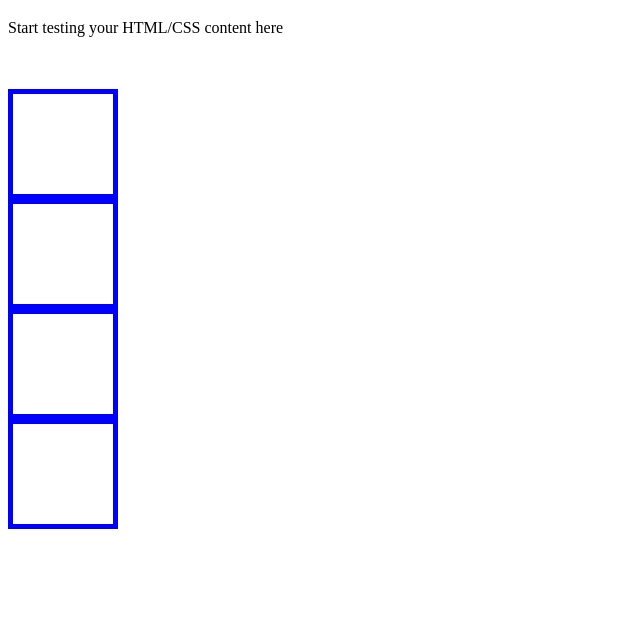
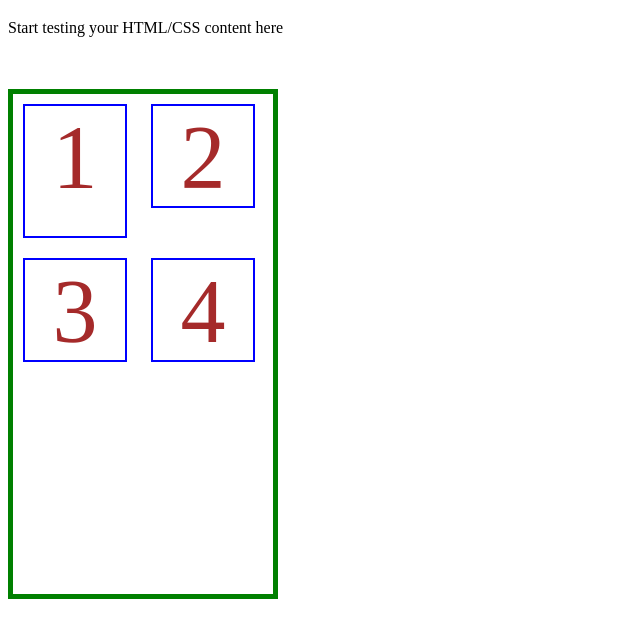
Before and after one commit to mrsantacruz86/testing, a plain HTML site: page index.html in a window 1280 px wide. Shown: the part 61-698 px from the top of the page, without its empty margins (0-640 px from the left). Drawn offline with Linux system fonts and the light colour scheme.

Commit message:
additions

```diff
--- a/index.html
+++ b/index.html
@@ -12,9 +12,12 @@
     <p>Start testing your HTML/CSS content here</p>
     <br>
     <br>
-    <div class="square" id="square1"></div>
-    <div class="square" id="square2"></div>
-    <div class="square" id="square3"></div>
-    <div class="square" id="square4"></div>
+    <div class="container">
+        <div class="square" id="square1">1</div>
+        <div class="square" id="square2">2</div>
+        <div class="square" id="square3">3</div>
+        <div class="square" id="square4">4</div>
+    </div>
+
 </body>
 </html>
--- a/style.css
+++ b/style.css
@@ -2,16 +2,35 @@
 
 .container{
     border: 5px solid green;
-    width: 500px;
+    width: 260px;
     height: 500px;
+    position: relative;
+    /* align-content: center; */
 }
 
 .square{
-    border: 5px solid blue;
+    display: inline-block;
+    border: 2px solid blue;
     background: transparent;
     width: 100px;
     height: 100px;
-    /* position: absolute; */
-    font-size: 80px;
+    position: relative;
+    font-size: 90px;
+    text-align: center;
     color: brown;
+    margin: 10px;
+
 }
+#square1{
+    height: 130px;
+}
+#square2{
+
+
+}
+#square3{
+
+}
+#square4{
+    bottom: 0;
+}
```
